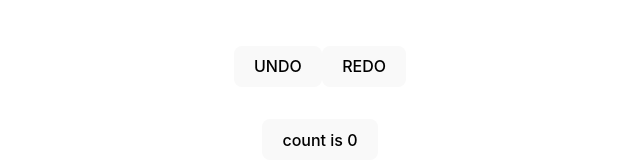
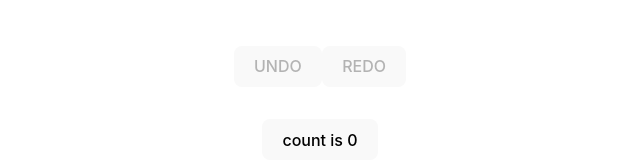
Before and after one commit to Segu-g/pinia-composition-command-mre, a Vue app: page / in a window 1280 px wide. Shown: the part 229-389 px from the top of the page, without its empty margins (320-960 px from the left). Built offline with nearby package versions, Linux system fonts and the light colour scheme.

Commit message:
add undoable redoable

```diff
--- a/src/components/UndoRedoButton.vue
+++ b/src/components/UndoRedoButton.vue
@@ -5,7 +5,7 @@ const command = useCommand();
 
 <template>
   <div>
-    <button type="button" @click="command.undo">UNDO</button>
-    <button type="button" @click="command.redo">REDO</button>
+    <button type="button" :disabled="!command.undoable" @click="command.undo">UNDO</button>
+    <button type="button" :disabled="!command.redoable" @click="command.redo">REDO</button>
   </div>
 </template>
--- a/src/stores/command.ts
+++ b/src/stores/command.ts
@@ -1,5 +1,5 @@
 import { defineStore, StoreGeneric } from 'pinia';
-import { ref } from 'vue';
+import { ref, computed } from 'vue';
 import {
   enablePatches,
   enableMapSet,
@@ -27,6 +27,9 @@ export const useCommand = defineStore('command', () => {
   const stackedPatchesHistory = ref<CommandPatches[]>([]);
   const popedPatchesHistory = ref<CommandPatches[]>([]);
 
+  const undoable = computed(() => stackedPatchesHistory.value.length !== 0);
+  const redoable = computed(() => popedPatchesHistory.value.length !== 0);
+
   const undo = () => {
     const command = stackedPatchesHistory.value.pop();
     if (command === undefined) return;
@@ -52,8 +55,10 @@ export const useCommand = defineStore('command', () => {
 
   return {
     $pushCommand,
+    undoable,
+    redoable,
+    undo,
     redo,
-    undo,
   };
 });
 
```
